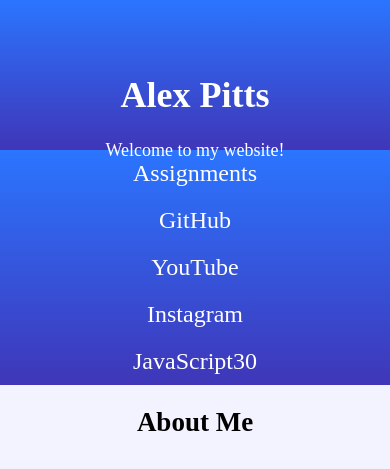
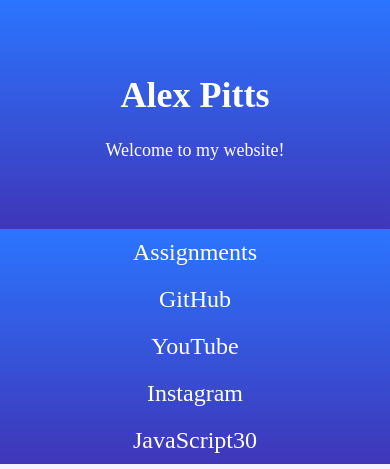
Before and after one commit to alexgpitts/AlexPitts.github.io, a PHP site: page /index.html in a window 390 px wide. Shown: the top 469 px of the page. Run offline with PHP 8.4, Linux system fonts and the light colour scheme.

Commit message:
Update main.css

```diff
--- a/CSS/main.css
+++ b/CSS/main.css
@@ -90,7 +90,4 @@ figcaption{
     .about{
         font-size: large;
     }
-    .head{
-        height: 50px;
-     }
 }
```
